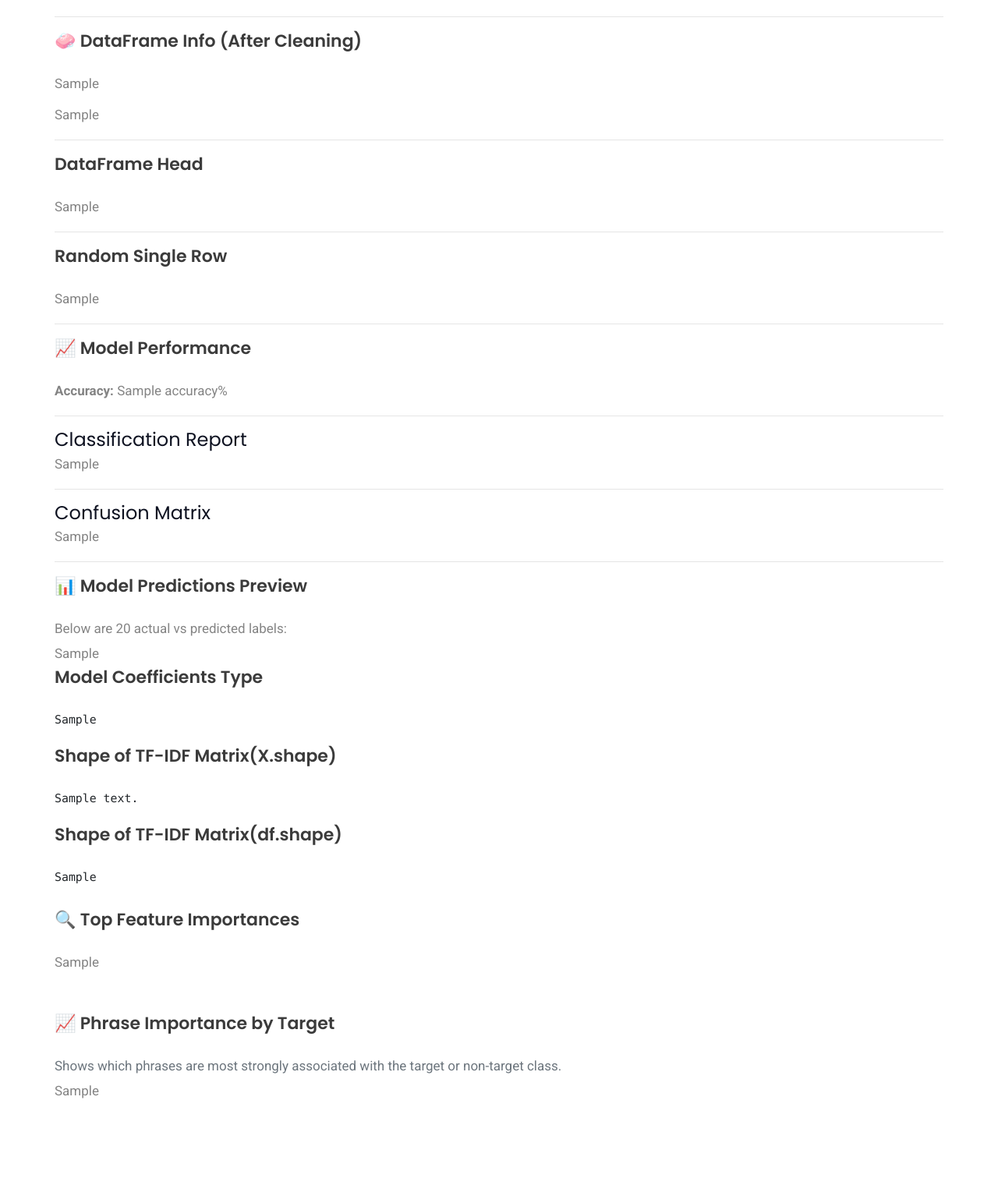
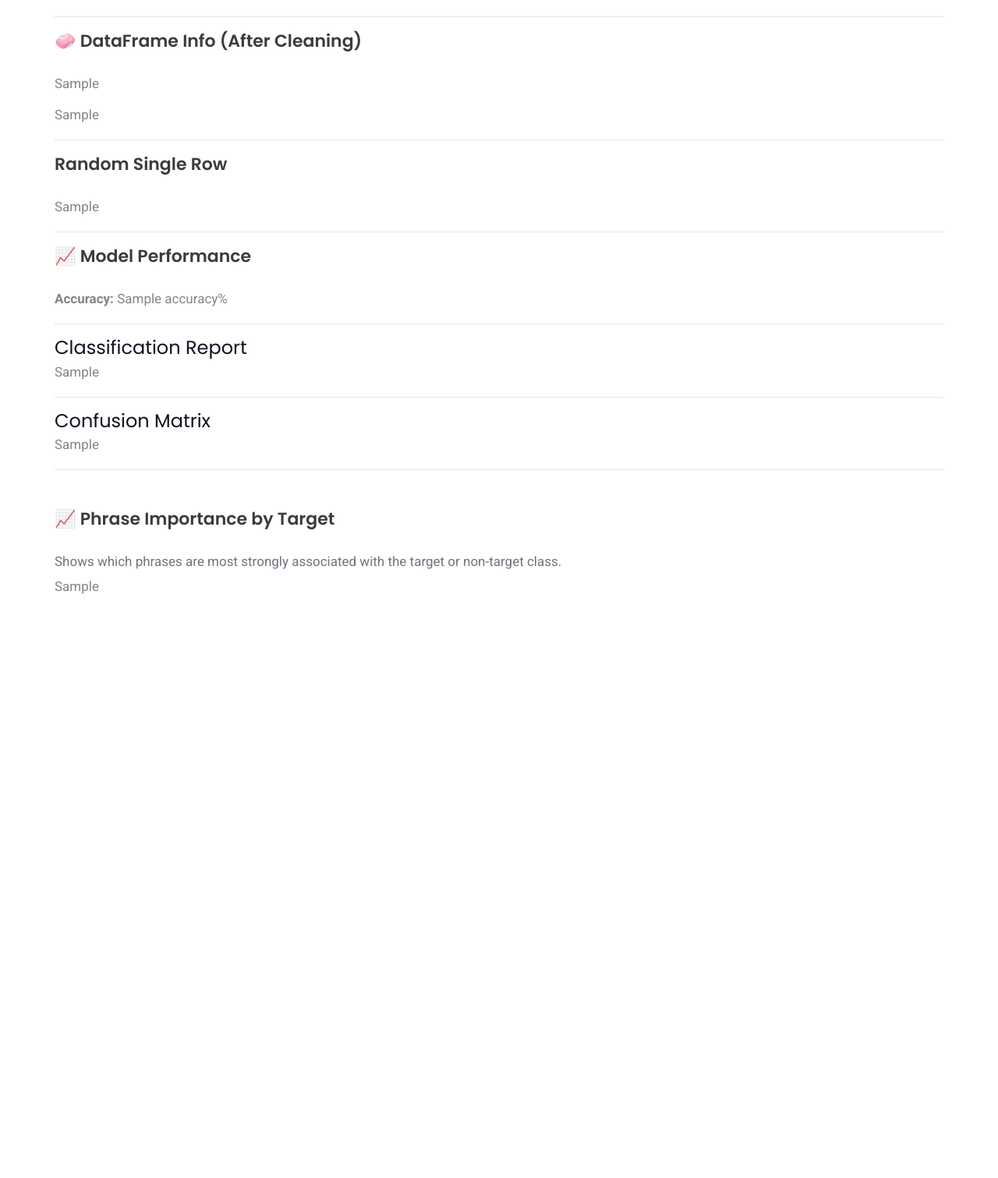
Before and after one commit to tanjil-dev/Givemeinsights, a Django app: template uploader/templates/tfidf_analysis.html in a window 1280 px wide. Shown: the part 1150-2661 px from the top of the page at 78% size. After the commit the page ends 1912 px from the top, so only its background shows below. Run offline with Django 3.2, Linux system fonts and the light colour scheme; the template is opened without the code that fills it: most values are stand-ins (such as "Sample title", 1, 10 or a date in 2020); some libraries are stand-ins or nearby versions.

Commit message:
TF-IDF final issues

```diff
--- a/uploader/templates/base.html
+++ b/uploader/templates/base.html
@@ -98,6 +98,27 @@
     });
 </script>
 
+<script>
+$(document).ready(function() {
+    const table = $('#tfidfTable');
+    if (table.length) {
+        const today = new Date().toISOString().split('T')[0];
+        table.DataTable({
+            paging: true,
+            searching: true,
+            ordering: true,
+            autoWidth: false,
+            info: false,
+            dom: '<"d-flex justify-content-between align-items-center mb-2"Bf>rtip',
+            buttons: [
+                { extend: 'excel', text: 'Export to Excel', filename: `TFIDF_Feature_Importance_${today}` },
+                { extend: 'csv', text: 'Export to CSV', filename: `TFIDF_Feature_Importance_${today}` },
+                { extend: 'print', text: 'Print Table' }
+            ]
+        });
+    }
+});
+</script>
 
 
 
--- a/uploader/templates/home.html
+++ b/uploader/templates/home.html
@@ -319,7 +319,7 @@
                         <div class="inner-box">
                             <div class="image-holder">
                                 <figure class="image-box">
-                                    <img src="{% static 'images/readability.png' %}" alt="">
+                                    <img src="{% static 'images/image001.png' %}" alt="">
                                 </figure>
                                 <a href="{% static 'images/readability.png' %}" class="lightbox-image view-btn" data-fancybox="gallery"><i class="fas fa-search-plus"></i></a>
                             </div>
@@ -335,7 +335,7 @@
                         <div class="inner-box">
                             <div class="image-holder">
                                 <figure class="image-box">
-                                    <img src="{% static 'images/sentiment.png' %}" alt="">
+                                    <img src="{% static 'images/image002.png' %}" alt="">
                                 </figure>
                                 <a href="{% static 'images/sentiment.png' %}" class="lightbox-image view-btn" data-fancybox="gallery"><i class="fas fa-search-plus"></i></a>
                             </div>
--- a/uploader/templates/tfidf_analysis.html
+++ b/uploader/templates/tfidf_analysis.html
@@ -87,13 +87,7 @@
             </div>
         {% endif %}
     {% endif %}
-{% if df_head_table %}
-<hr>
-<h3>DataFrame Head</h3>
-<div class="table-responsive">
-    {{ df_head_table|safe }}
-</div>
-{% endif %}
+
     {% if df_sample_one_table %}
 <hr>
 <h3>Random Single Row</h3>
@@ -122,40 +116,18 @@
     {{ conf_matrix_html|safe }}
 </div>
 {% endif %}
-{% if pred_table_html %}
-<hr>
-<h3>📊 Model Predictions Preview</h3>
-<p>Below are 20 actual vs predicted labels:</p>
-<div class="table-responsive">
-    {{ pred_table_html|safe }}
+
+{% if sorted_feature_importance_html %}
+  <hr>
+  <h3 class="mt-5">📈 Phrase Importance by Target</h3>
+  <p class="text-muted">Shows which phrases are most strongly associated with the target or non-target class.</p>
+
+  <div class="table-responsive">
+  {{ sorted_feature_importance_html|safe }}
 </div>
-{% endif %}
-{% if importance_type %}
-  <h3>Model Coefficients Type</h3>
-  <pre>{{ importance_type }}</pre>
-{% endif %}
-{% if shaped_text %}
-  <h3>Shape of TF-IDF Matrix(X.shape)</h3>
-  <pre>{{ shaped_text }}</pre>
+
 {% endif %}
 
-{% if df_shape %}
-  <h3>Shape of TF-IDF Matrix(df.shape)</h3>
-  <pre>{{ df_shape }}</pre>
-{% endif %}
-    {% if feature_importance_html %}
-  <h3 class="mt-4">🔍 Top Feature Importances</h3>
-  <div class="table-responsive">
-    {{ feature_importance_html|safe }}
-  </div>
-{% endif %}
-{% if sorted_feature_importance_html %}
-  <h3 class="mt-5">📈 Phrase Importance by Target</h3>
-  <p class="text-muted">Shows which phrases are most strongly associated with the target or non-target class.</p>
-  <div class="table-responsive">
-    {{ sorted_feature_importance_html|safe }}
-  </div>
-{% endif %}
 
     <br><br><br>
 </div>
```
Also changed, not shown: uploader/views.py (+3 -47 lines), uploader/static/images/image001.png (added), uploader/static/images/image002.png (added).
